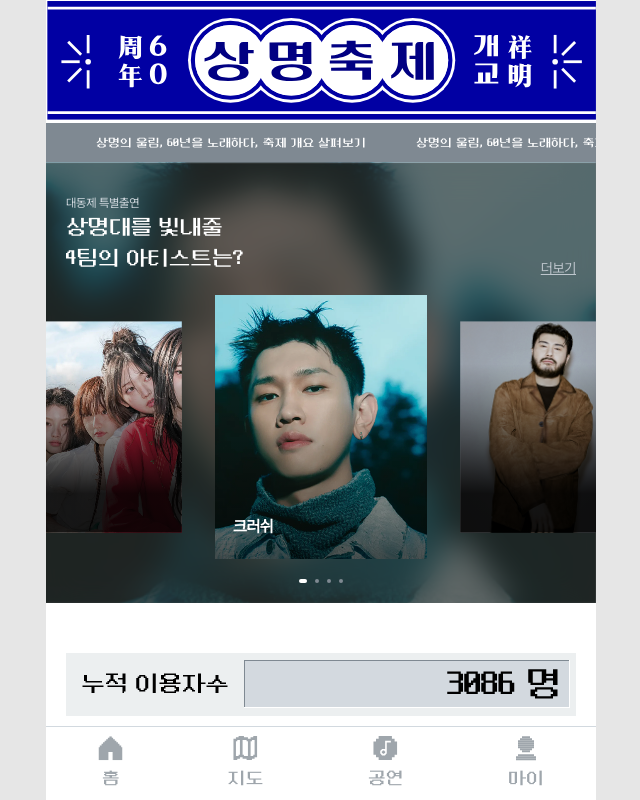
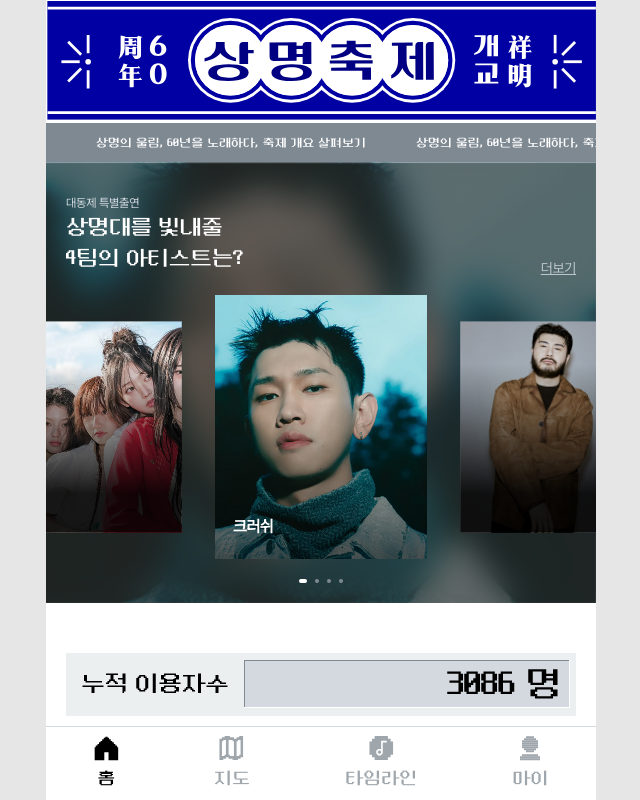
Before and after one commit to DEER-FOR-YOU/2025_DEER_FOR_YOU_FE, a React (Create React App) app: page /root in a window 1280 px wide. Shown: the top 800 px of the page, without its empty margins (319-959 px from the left). Built offline with nearby package versions, Linux system fonts and the light colour scheme.

Commit message:
feat: 네브바 동적기능 추가

```diff
--- a/src/components/navbar/index.style.ts
+++ b/src/components/navbar/index.style.ts
@@ -11,6 +11,7 @@ export const NavbarContainer = styled.div`
   border-top: 1px solid #d2d9df;
   z-index: 999;
 `;
+
 export const NavbarItem = styled.div`
   display: flex;
   flex-direction: column;
@@ -18,9 +19,10 @@ export const NavbarItem = styled.div`
   justify-content: center;
   gap: 4px;
   flex-grow: 1;
+  cursor: pointer;
 `;
 
-export const ItemText = styled.span`
-  color: #9fa6ac;
+export const ItemText = styled.span<{ isActive?: boolean }>`
+  color: ${({ isActive }) => (isActive ? '#000' : '#9fa6ac')};
   ${({ theme }) => theme.fonts.neo_dunggeunmo_18}
 `;
--- a/src/components/navbar/index.tsx
+++ b/src/components/navbar/index.tsx
@@ -1,28 +1,67 @@
+import { useNavigate, useLocation } from 'react-router-dom';
 import * as S from './index.style';
 import home from '../../assets/home.svg';
+import homeActive from '../../assets/home_active.svg';
 import schedule from '../../assets/schedule.svg';
+import scheduleActive from '../../assets/schecule_active.svg';
 import my from '../../assets/my.svg';
+import myActive from '../../assets/my_active.svg';
 import music from '../../assets/music.svg';
+import musicActive from '../../assets/music_active.svg';
+import { ROUTES } from '../../constants/routes';
 
 export default function Navbar() {
+  const navigate = useNavigate();
+  const location = useLocation();
+
+  const navItems = [
+    {
+      path: ROUTES.HOME,
+      label: '홈',
+      icon: home,
+      activeIcon: homeActive,
+    },
+    {
+      path: ROUTES.MAP,
+      label: '지도',
+      icon: schedule,
+      activeIcon: scheduleActive,
+    },
+    {
+      path: ROUTES.TIMELINE,
+      label: '타임라인',
+      icon: music,
+      activeIcon: musicActive,
+    },
+    {
+      path: ROUTES.MY,
+      label: '마이',
+      icon: my,
+      activeIcon: myActive,
+    },
+  ];
+
+  const handleNavClick = (path: string) => {
+    navigate(path);
+  };
+
   return (
     <S.NavbarContainer>
-      <S.NavbarItem>
-        <img src={home} alt="home" />
-        <S.ItemText>홈</S.ItemText>
-      </S.NavbarItem>
-      <S.NavbarItem>
-        <img src={schedule} alt="schedule" />
-        <S.ItemText>지도</S.ItemText>
-      </S.NavbarItem>
-      <S.NavbarItem>
-        <img src={music} alt="music" />
-        <S.ItemText>공연</S.ItemText>
-      </S.NavbarItem>
-      <S.NavbarItem>
-        <img src={my} alt="my" />
-        <S.ItemText>마이</S.ItemText>
-      </S.NavbarItem>
+      {navItems.map((item) => {
+        const isActive = location.pathname === item.path;
+        return (
+          <S.NavbarItem
+            key={item.path}
+            onClick={() => handleNavClick(item.path)}
+          >
+            <img
+              src={isActive ? item.activeIcon : item.icon}
+              alt={item.label}
+            />
+            <S.ItemText isActive={isActive}>{item.label}</S.ItemText>
+          </S.NavbarItem>
+        );
+      })}
     </S.NavbarContainer>
   );
 }
--- a/src/constants/routes.ts
+++ b/src/constants/routes.ts
@@ -3,4 +3,6 @@ export const ROUTES = {
   ARTISTS: '/artists',
   GOODS: '/goods',
   MAP: '/map',
+  TIMELINE: '/timeline',
+  MY: '/my',
 };
```
